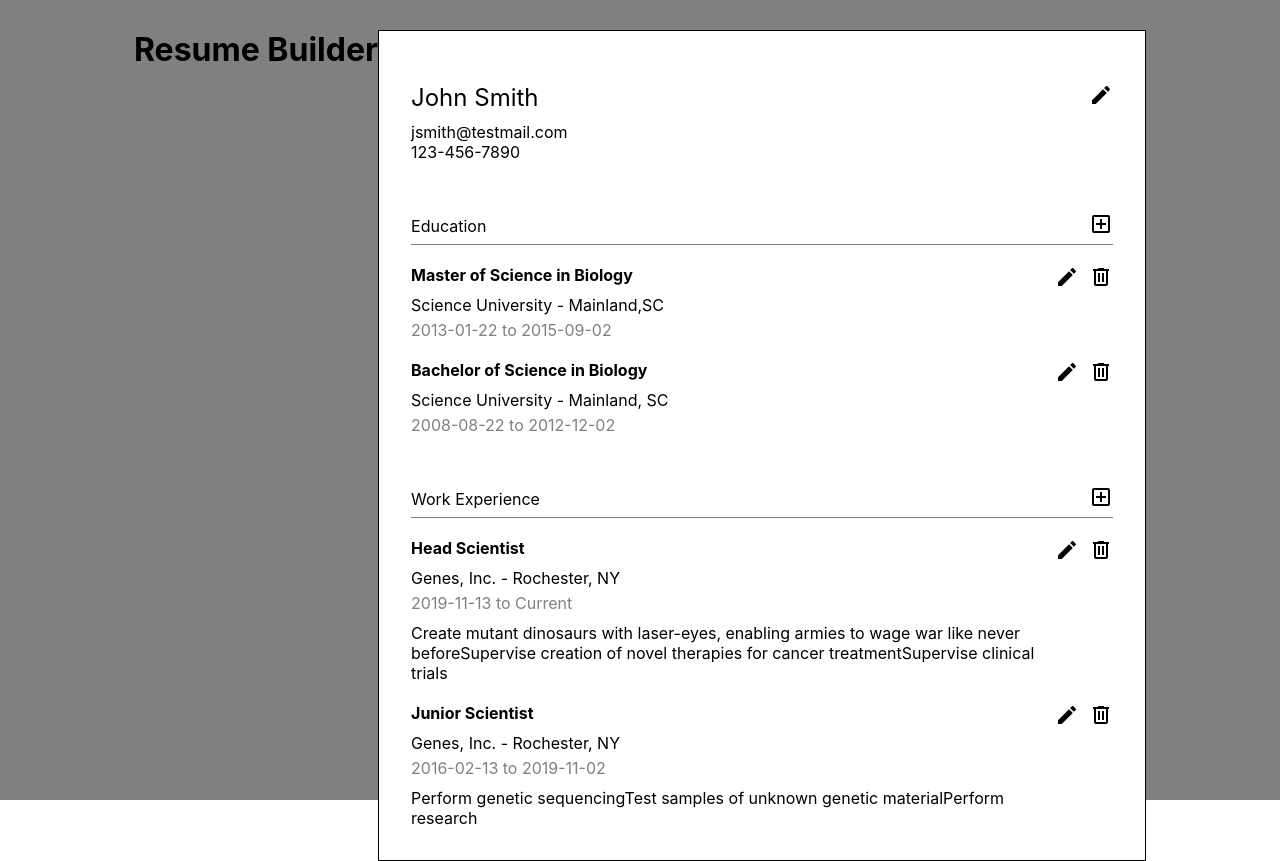
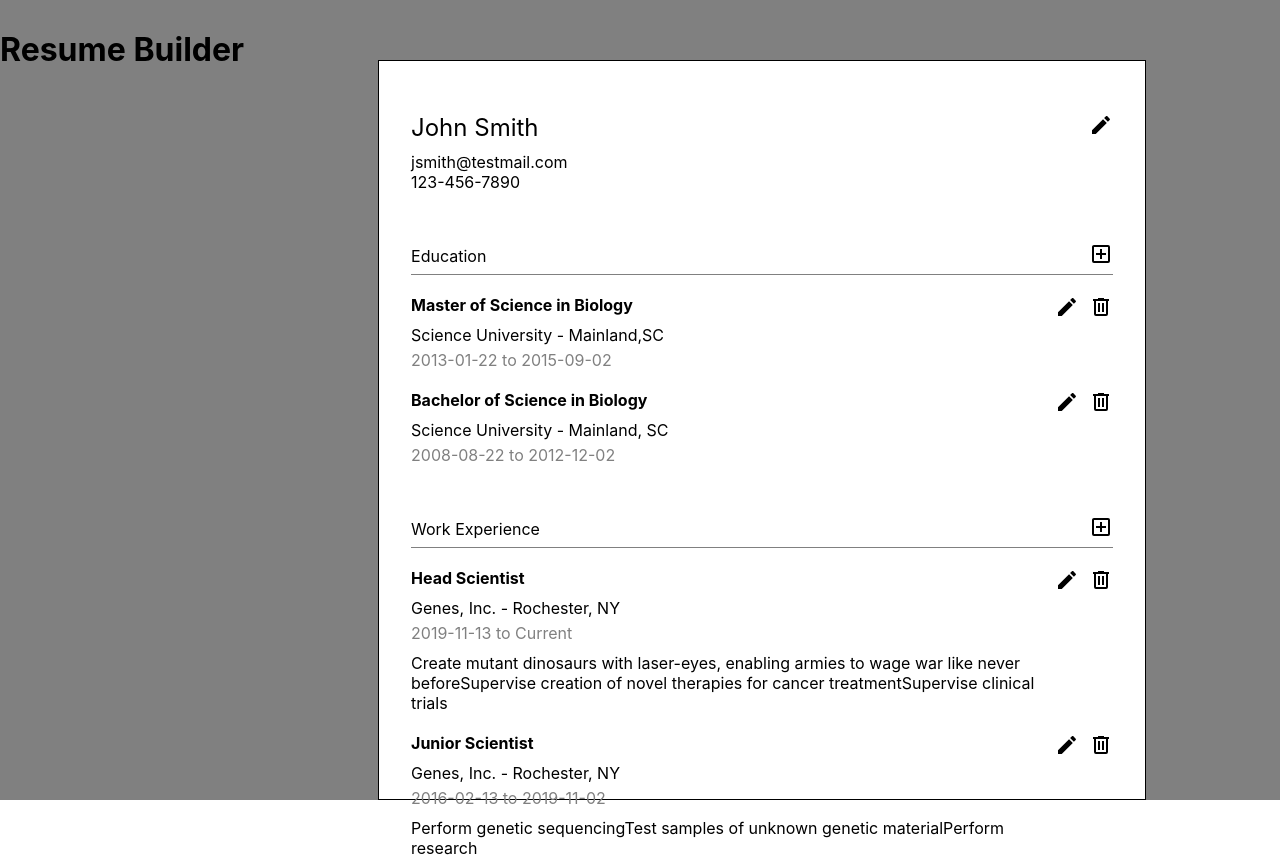
Before and after one commit to gband85/cv-project, a React (Create React App) app: page / in a window 1280 px wide. Built offline with nearby package versions, Linux system fonts and the light colour scheme.

Commit message:
style container

```diff
--- a/src/styles/App.css
+++ b/src/styles/App.css
@@ -9,12 +9,14 @@ li ul li {
   flex-direction: column;
   gap: 50px;
   /* max-width: 75%; */
+
   border: 1px solid black;
   background-color: white;
-  height: max-content;
+  /* height: max-content; */
   padding: 2rem;
   width: 768px;
-  /* margin: 0 auto */
+  margin: 0 auto;
+  margin-top: 30px;
 }
 .container > ul {
   display: flex;
```
